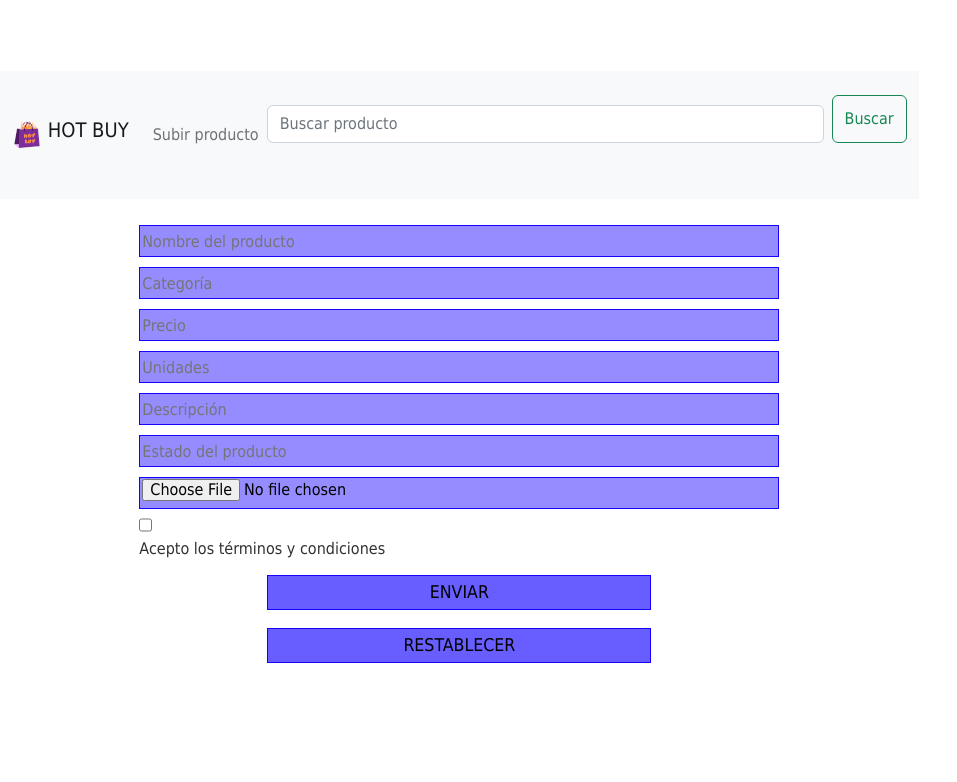
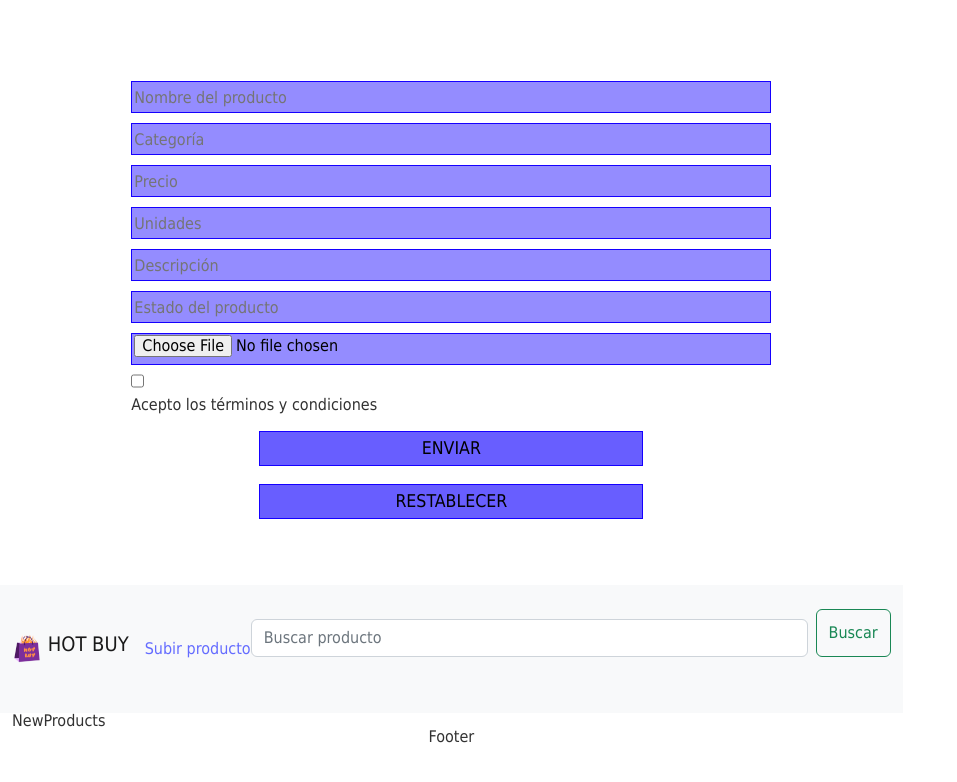
Before and after one commit to CeliaGC/HOT-BUY, a React (Vite) app: page /newProduct in a window 1280 px wide. Shown: the top 782 px of the page, without its empty margins (0-957 px from the left). Built offline with nearby package versions, Linux system fonts and the light colour scheme.

Commit message:
add router and  pages

```diff
--- a/src/components/Navbar.jsx
+++ b/src/components/Navbar.jsx
@@ -1,10 +1,12 @@
+import {NavLink} from 'react-router-dom';
 import Button from 'react-bootstrap/Button';
 import Container from 'react-bootstrap/Container';
 import Form from 'react-bootstrap/Form';
 import Nav from 'react-bootstrap/Nav';
 import Navbar from 'react-bootstrap/Navbar';
 
-function NavbarHotBuy() {
+
+function navbarHotBuy() {
   return (
     <>
     <Navbar bg="light" >
@@ -12,7 +14,7 @@ function NavbarHotBuy() {
         <Navbar.Brand href="#NavbarHotBuy"> <img alt="" src="../../src/assets/img/logo.png" width="30" height="30" className="d-inline-block align-top"/>{' '}
             HOT BUY</Navbar.Brand>
           <Nav className="me-auto">
-            <Nav.Link href="#uploadProduct">Subir producto</Nav.Link>
+            <NavLink href="#uploadProduct">Subir producto</NavLink>
           </Nav>
           <Form className="d-flex">
             <Form.Control
@@ -29,4 +31,4 @@ function NavbarHotBuy() {
   );
 }
 
-export default NavbarHotBuy;
+export default navbarHotBuy;
--- /dev/null
+++ b/src/layout/layoutPublic.jsx
@@ -0,0 +1,22 @@
+import { Outlet, useNavigation } from "react-router-dom";
+import Navbar from "../components/Navbar";
+
+const LayoutPublic = () => {
+
+    const navigation = useNavigation()
+
+    return (
+        <>
+            <Navbar />
+            <main className="container">
+            {navigation.state === "loading" && (
+                <div className="alert alert-info my-S">Loading...</div>
+            )}
+                <Outlet />
+            </main>
+            <footer className="container text-center">Footer</footer>
+        </>
+    );
+};
+
+export default LayoutPublic;
--- a/src/main.jsx
+++ b/src/main.jsx
@@ -1,17 +1,20 @@
 import React from 'react'
 import ReactDOM from 'react-dom/client'
+import {router} from './router'
+import { RouterProvider } from 'react-router-dom'
 
 import './index.css'
 
-import NavbarHotBuy from './components/Navbar'
+import navbarHotBuy from './components/Navbar'
 //import HeaderHotBuy from './components/Header'
 import MyForm from './components/Form'
 
 ReactDOM.createRoot(document.getElementById('root')).render(
   <React.StrictMode>
     {/* <Product /> */}
-    < NavbarHotBuy/>
+    < navbarHotBuy/>
     <MyForm />
+    <RouterProvider router={router}/>
 
   </React.StrictMode>,
 )
--- /dev/null
+++ b/src/pages/DetailedView.jsx
@@ -0,0 +1,4 @@
+const DetailedView = () => {
+    return "DetailedView";
+ };
+ export default DetailedView;
--- /dev/null
+++ b/src/pages/EditProduct.jsx
@@ -0,0 +1,4 @@
+const EditProduct = () => {
+    return "EditProduct";
+ };
+ export default EditProduct;
--- /dev/null
+++ b/src/pages/Newproduct.jsx
@@ -0,0 +1,4 @@
+const NewProducts = () => {
+    return "NewProducts";
+ };
+ export default NewProducts;
--- /dev/null
+++ b/src/pages/NotFound.jsx
@@ -0,0 +1,16 @@
+import { useRouteError, Link } from "react-router-dom";
+
+const NotFound = () => {
+    const error = useRouteError()
+    console.log(error);
+
+    return (
+        <div>
+            <h1>404</h1>
+            <p>Page not found</p>
+            <p>{error.statusText || error.message}</p>
+            <Link to="/">Volver a Products</Link>
+        </div>
+    );
+};
+export default NotFound;
--- /dev/null
+++ b/src/pages/Products.jsx
@@ -0,0 +1,4 @@
+const Products = () => {
+    return "Products";
+ };
+ export default Products;
--- a/src/router/index.jsx
+++ b/src/router/index.jsx
@@ -1,3 +1,54 @@
 import { createBrowserRouter } from "react-router-dom";
+import NotFound from "../pages/NotFound";
+import LayoutPublic from "../layout/LayoutPublic";
+import Products from "../pages/Products";
+import  NewProduct from "../pages/Newproduct";
+import DetailedView from "../pages/DetailedView";
+import EditProduct from "../pages/EditProduct";
 
-import LayoutPublic from "../layout/LayoutPublic";
+export const router = createBrowserRouter([
+    {
+        path: '/',
+        element: <LayoutPublic />,
+        errorElement: <NotFound />,
+        children: [
+            {
+                errorElement: <NotFound />,
+                children: [
+                    {
+                        index: true,
+                        element: <Products />,
+                        loader: fetchProducts,
+                    },
+                    {
+                        path: '/newProduct',
+                        element: <NewProduct />,
+                    },
+                    {
+                        path: '/detailedView/:id',
+                        element: <DetailedView/>,
+                        loader: fetchProduct,
+                    },
+                    {
+                        path: '/editProduct/:id',
+                        element: <EditProduct />,
+                        loader: fetchProduct
+
+                    },
+
+                ]
+            },
+
+        ]
+    },
+]);
+
+async function fetchProducts() {
+    const products = await productHandler.loadProducts();
+    return { products };
+}
+
+async function fetchProduct({ params }) {
+    const product = await productHandler.loadProduct(params.id);
+    return { product };
+}
```
